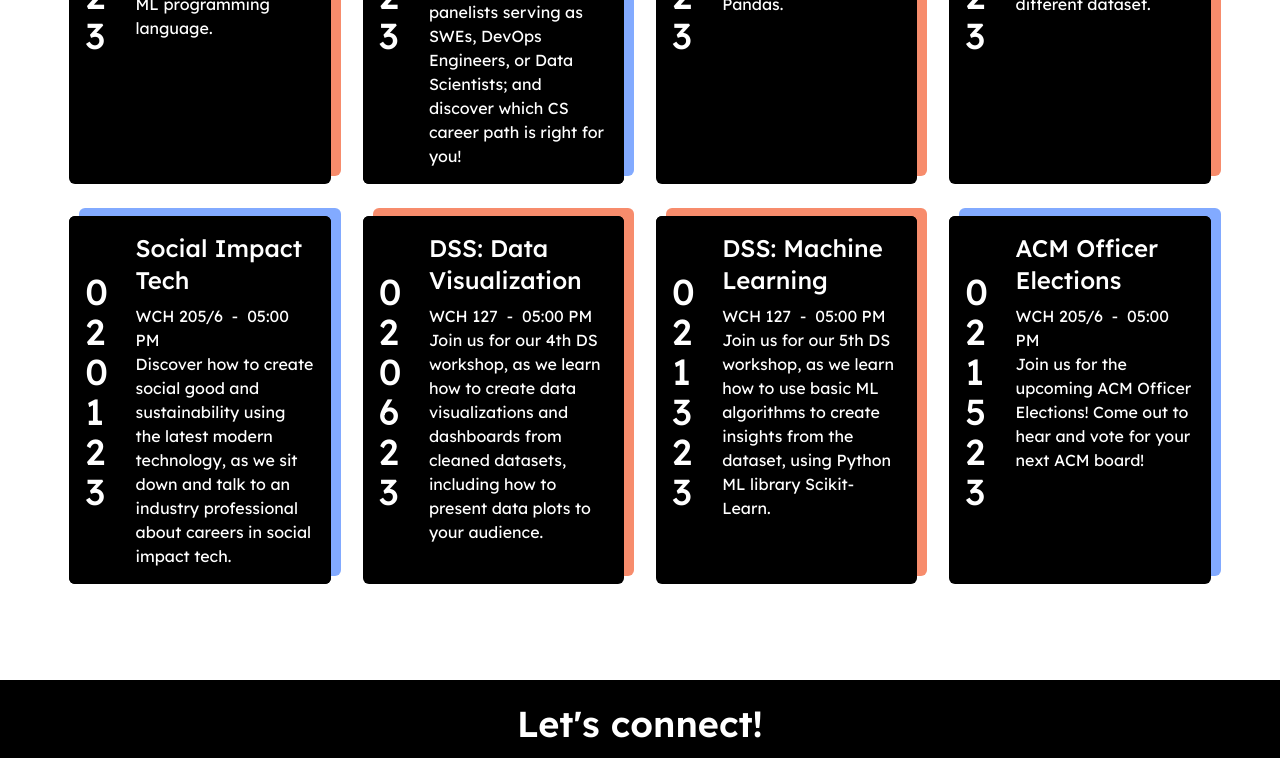
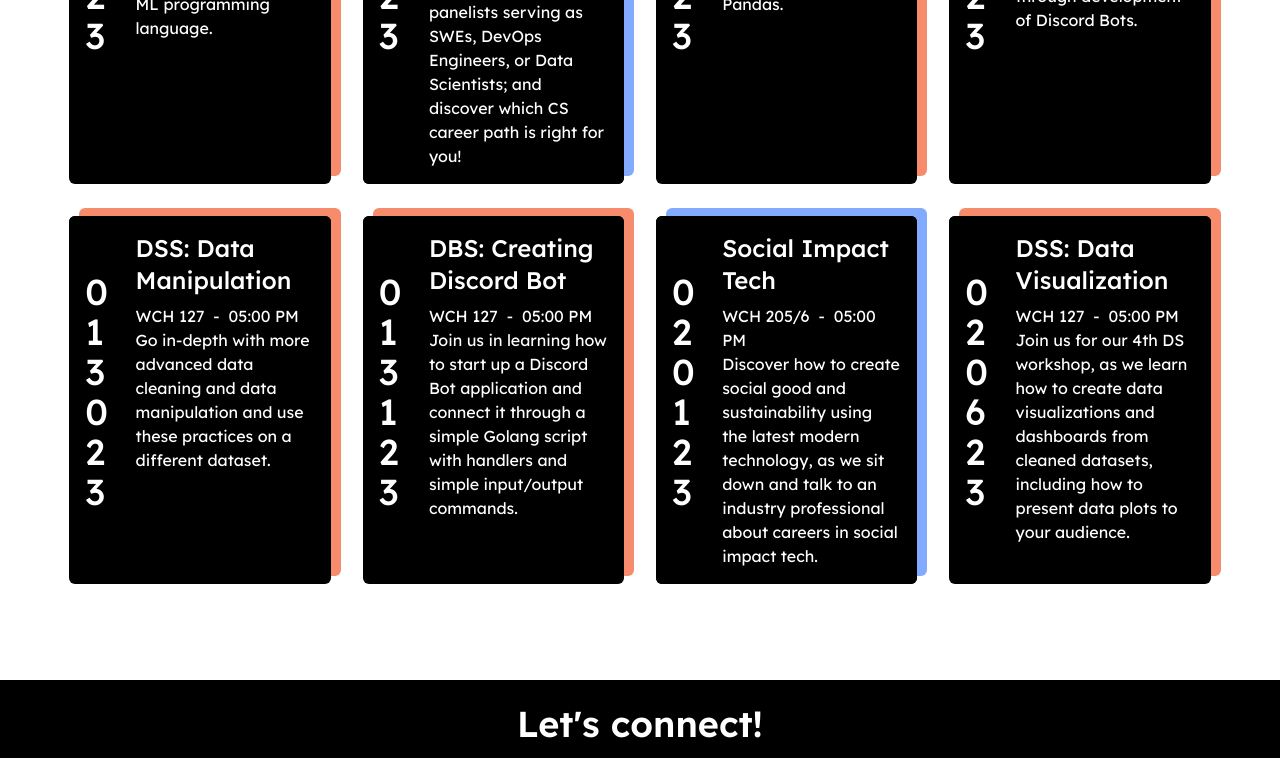
Before and after one commit to acm-ucr/acm-hydra, a Next.js app: page /events in a window 1280 px wide. Shown: the part 1488-2246 px from the top of the page. Built offline with nearby package versions, Linux system fonts and the light colour scheme.

Commit message:
Added DBS

```diff
--- a/components/data/Events.js
+++ b/components/data/Events.js
@@ -224,6 +224,16 @@ const Events = [
 			"Learn how to do basic data cleaning and data manipulation in Python, using tools such as NumPy and Pandas.",
 	},
 	{
+		title: "DBS: Golang",
+		location: "WCH 127",
+		type: "Workshops",
+		start: new Date(2023, 0, 24, 17, 0, 0),
+		end: new Date(2023, 0, 24, 19, 0, 0),
+		zoom: "",
+		description:
+			"Join us for this first student-led Discord Bot workshop, where we will go over the rising language of Go and its significance through development of Discord Bots.",
+	},
+	{
 		title: "DSS: Data Manipulation",
 		location: "WCH 127",
 		type: "Workshops",
@@ -232,6 +242,16 @@ const Events = [
 		zoom: "",
 		description:
 			"Go in-depth with more advanced data cleaning and data manipulation and use these practices on a different dataset.",
+	},
+	{
+		title: "DBS: Creating Discord Bot",
+		location: "WCH 127",
+		type: "Workshops",
+		start: new Date(2023, 0, 31, 17, 0, 0),
+		end: new Date(2023, 0, 31, 19, 0, 0),
+		zoom: "",
+		description:
+			"Join us in learning how to start up a Discord Bot application and connect it through a simple Golang script with handlers and simple input/output commands.",
 	},
 	{
 		title: "Social Impact Tech",
@@ -254,6 +274,16 @@ const Events = [
 			"Join us for our 4th DS workshop, as we learn how to create data visualizations and dashboards from cleaned datasets, including how to present data plots to your audience.",
 	},
 	{
+		title: "DBS: Embed Commands",
+		location: "WCH 127",
+		type: "Workshops",
+		start: new Date(2023, 1, 7, 17, 0, 0),
+		end: new Date(2023, 1, 7, 19, 0, 0),
+		zoom: "",
+		description:
+			"Join us in learning how to add embed commands to our Golang Discord Bot and organize all of our commands.",
+	},
+	{
 		title: "DSS: Machine Learning",
 		location: "WCH 127",
 		type: "Workshops",
@@ -264,6 +294,16 @@ const Events = [
 			"Join us for our 5th DS workshop, as we learn how to use basic ML algorithms to create insights from the dataset, using Python ML library Scikit-Learn.",
 	},
 	{
+		title: "DBS: Mini Game Commands",
+		location: "WCH 127",
+		type: "Workshops",
+		start: new Date(2023, 1, 14, 17, 0, 0),
+		end: new Date(2023, 1, 14, 19, 0, 0),
+		zoom: "",
+		description:
+			"Join us in developing a mini game command in our Golang Discord Bot by utilizing more of Golang’s standard libraries.",
+	},
+	{
 		title: "ACM Officer Elections",
 		location: "WCH 205/6",
 		type: "Meetings",
@@ -272,6 +312,16 @@ const Events = [
 		zoom: "",
 		description:
 			"Join us for the upcoming ACM Officer Elections! Come out to hear and vote for your next ACM board!",
+	},
+	{
+		title: "DBS: Voice Channel Commands",
+		location: "WCH 127",
+		type: "Workshops",
+		start: new Date(2023, 1, 21, 17, 0, 0),
+		end: new Date(2023, 1, 21, 19, 0, 0),
+		zoom: "",
+		description:
+			"Join us in learning how to add a voice channel command that could open up the potential for more complex projects like music bots.",
 	},
 	{
 		title: "DSS: Portfolio Project",
@@ -292,6 +342,16 @@ const Events = [
 		zoom: "",
 		description:
 			"Need help or advice on your(s) data science project. Our 7th workshop will be office hours for anyone needing help on their project.",
+	},
+	{
+		title: "DBS: Database with Bots",
+		location: "WCH 127",
+		type: "Workshops",
+		start: new Date(2023, 1, 28, 17, 0, 0),
+		end: new Date(2023, 1, 28, 19, 0, 0),
+		zoom: "",
+		description:
+			"Join us in understanding databases, the CRUD abilities, and how they can be integrated with discord bots in Golang.",
 	},
 	{
 		title: "Importance of Hardware",
```
